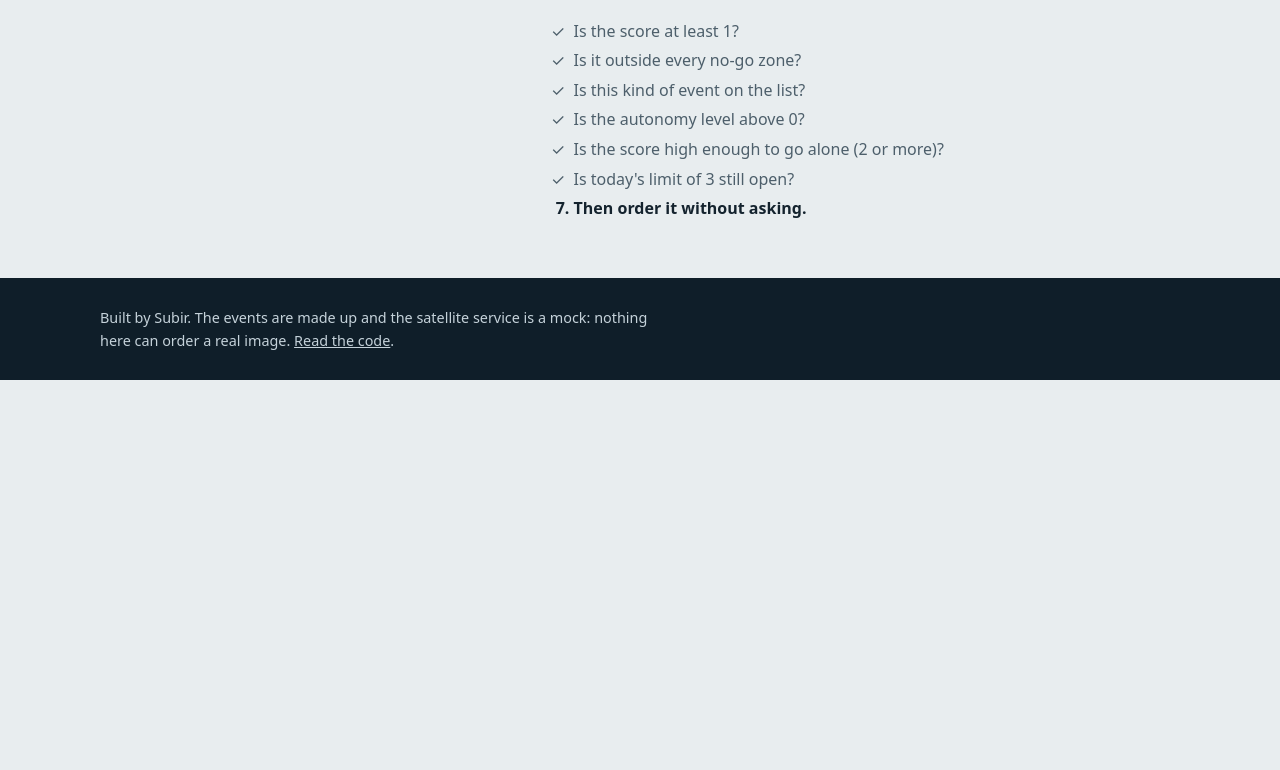
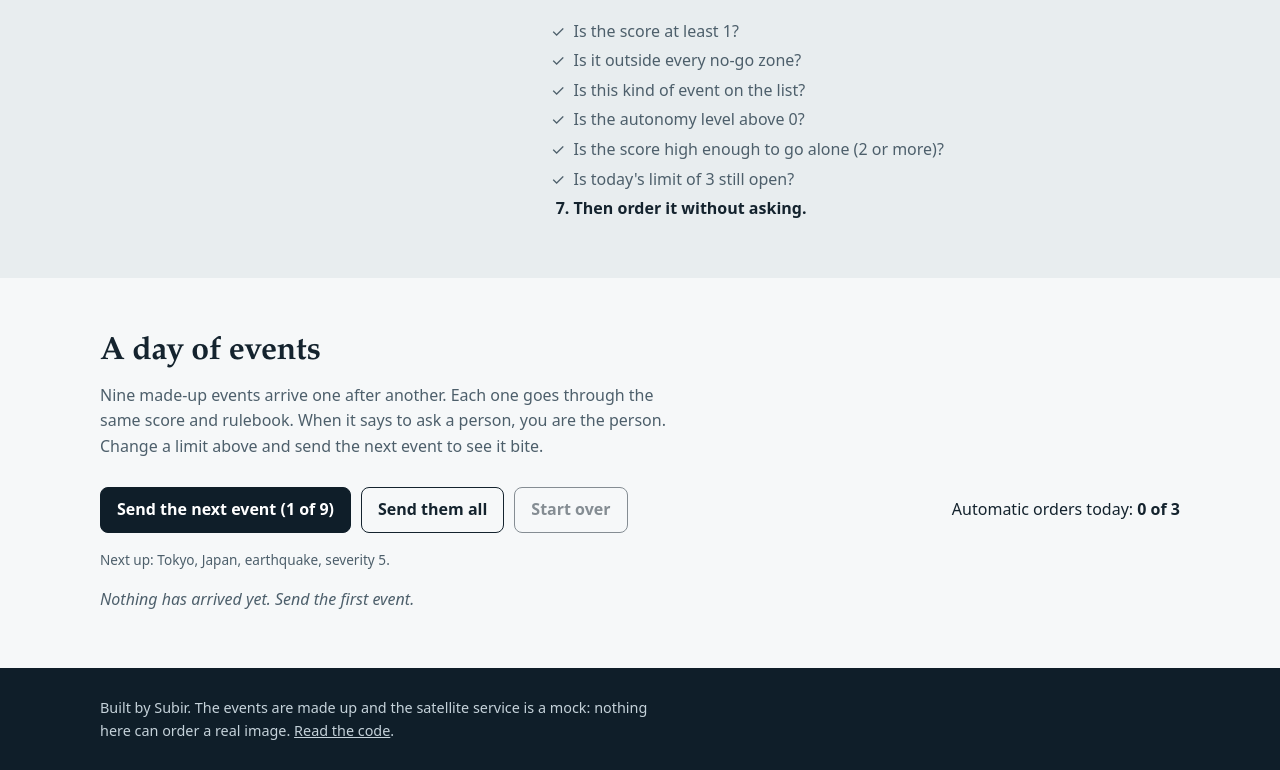
Before and after one commit to subir-raju/sar-scout, a React (Vite) app in the folder web/: page / in a window 1280 px wide. Shown: the part 1868-2638 px from the top of the page. Before the commit the page ends 2248 px from the top, so only its background shows below. Built offline with nearby package versions, Linux system fonts and the light colour scheme.

Commit message:
Replayed day of events with approve and decline

```diff
--- a/web/src/App.tsx
+++ b/web/src/App.tsx
@@ -2,11 +2,15 @@ import { useState } from "react";
 import { Footer, Header, Hero, Section } from "./components/Chrome";
 import { Playground } from "./components/Playground";
 import { PolicyPanel } from "./components/PolicyPanel";
+import { Workflow } from "./components/Workflow";
+import { emptyDay } from "./lib/day";
+import type { Day } from "./lib/day";
 import { DEFAULT_POLICY } from "./lib/scenarios";
 import type { Policy } from "./lib/types";
 
 export default function App() {
   const [policy, setPolicy] = useState<Policy>(DEFAULT_POLICY);
+  const [day, setDay] = useState<Day>(emptyDay);
 
   return (
     <>
@@ -27,6 +31,13 @@ export default function App() {
         >
           <Playground policy={policy} />
         </Section>
+                <Section
+          id="day"
+          title="A day of events"
+          lede="Nine made-up events arrive one after another. Each one goes through the same score and rulebook. When it says to ask a person, you are the person. Change a limit above and send the next event to see it bite."
+        >
+          <Workflow policy={policy} day={day} onChange={setDay} />
+        </Section>
       </main>
       <Footer />
     </>
--- /dev/null
+++ b/web/src/components/Workflow.tsx
@@ -0,0 +1,73 @@
+import { answer, emptyDay, finished, sendNext } from "../lib/day";
+import type { Day, Item, Status } from "../lib/day";
+import { SCENARIOS } from "../lib/scenarios";
+import type { Policy } from "../lib/types";
+import { cap } from "../lib/format";
+import { Verdict } from "./Verdict";
+
+const STATUS: Record<Status, string> = {
+  ordered: "Image ordered",
+  waiting: "Waiting for a person",
+  declined: "Declined by a person",
+  refused: "Refused, nothing ordered",
+};
+
+function Card({ item, onYes, onNo }: { item: Item; onYes: () => void; onNo: () => void }) {
+  const { scenario: s } = item;
+  const who = item.status === "ordered" ? (item.byPolicy ? " by the rulebook" : " after a person said yes") : "";
+  return (
+    <li className={`card card--${item.decision.action}`}>
+      <div className="card-top">
+        <h3>{s.place}</h3>
+        <Verdict action={item.decision.action} />
+      </div>
+      <p className="card-what">{cap(s.hazard)}, severity {s.severity}, {s.ageHours}h old, score {item.score.toFixed(2)}</p>
+      <p className="fine">{item.decision.reason}</p>
+      <p className={`status status--${item.status}`}>{STATUS[item.status]}{who}</p>
+      {item.status === "waiting" && (
+        <div className="card-actions">
+          <button type="button" className="btn btn--small btn--yes" onClick={onYes}>Approve</button>
+          <button type="button" className="btn btn--small" onClick={onNo}>Decline</button>
+        </div>
+      )}
+    </li>
+  );
+}
+
+export function Workflow({ policy, day, onChange }: { policy: Policy; day: Day; onChange: (next: Day) => void }) {
+  const done = finished(day);
+  const next = SCENARIOS[day.step];
+  const sendAll = () => {
+    let d = day;
+    while (!finished(d)) d = sendNext(d, policy);
+    onChange(d);
+  };
+
+  return (
+    <div className="day">
+      <div className="day-bar">
+        <button type="button" className="btn btn--primary" disabled={done} onClick={() => onChange(sendNext(day, policy))}>
+          {done ? "All events sent" : `Send the next event (${day.step + 1} of ${SCENARIOS.length})`}
+        </button>
+        <button type="button" className="btn" disabled={done} onClick={sendAll}>Send them all</button>
+        <button type="button" className="btn" disabled={day.step === 0} onClick={() => onChange(emptyDay())}>Start over</button>
+        <p className="counter" role="status">
+          Automatic orders today: <strong>{day.autoUsed} of {policy.auto_daily_cap}</strong>
+        </p>
+      </div>
+      {!done && <p className="fine">Next up: {next.place}, {next.hazard}, severity {next.severity}.</p>}
+
+      {day.items.length === 0 ? (
+        <p className="empty">Nothing has arrived yet. Send the first event.</p>
+      ) : (
+        <ul className="cards">
+          {[...day.items].reverse().map((item) => (
+            <Card key={item.scenario.id} item={item}
+              onYes={() => onChange(answer(day, item.scenario.id, true))}
+              onNo={() => onChange(answer(day, item.scenario.id, false))} />
+          ))}
+        </ul>
+      )}
+    </div>
+  );
+}
--- /dev/null
+++ b/web/src/lib/day.ts
@@ -0,0 +1,80 @@
+import { appendEntry } from "./audit";
+import type { AuditEntry } from "./audit";
+import { decide, scoreEvent } from "./engine";
+import { HOUR } from "./engine";
+import { SCENARIOS, arrivalTime } from "./scenarios";
+import type { Scenario } from "./scenarios";
+import type { Decision, ImageRecord, Policy } from "./types";
+
+export type Status = "ordered" | "waiting" | "declined" | "refused";
+
+export interface Item {
+  scenario: Scenario;
+  score: number;
+  decision: Decision;
+  status: Status;
+  byPolicy: boolean; // ordered by the rulebook alone, not by a person
+}
+
+export interface Day {
+  step: number;          // how many of the scenarios have arrived
+  items: Item[];
+  images: ImageRecord[]; // areas that already have an order, which lowers later scores
+  autoUsed: number;
+  entries: AuditEntry[];
+}
+
+export const emptyDay = (): Day => ({ step: 0, items: [], images: [], autoUsed: 0, entries: [] });
+export const finished = (day: Day) => day.step >= SCENARIOS.length;
+
+export function sendNext(day: Day, policy: Policy): Day {
+  const scenario = SCENARIOS[day.step];
+  if (!scenario) return day;
+  const now = arrivalTime(scenario);
+  const where = { latitude: scenario.latitude, longitude: scenario.longitude };
+  const score = scoreEvent(
+    { ...where, hazard: scenario.hazard, severity: scenario.severity, observedAt: now - scenario.ageHours * HOUR },
+    now,
+    day.images,
+  );
+  const decision = decide(policy, { id: scenario.id, hazard: scenario.hazard, ...where }, score, day.autoUsed);
+
+  const ordered = decision.action === "auto_submit";
+  const status: Status = ordered ? "ordered" : decision.action === "deny" ? "refused" : "waiting";
+  const item: Item = { scenario, score, decision, status, byPolicy: ordered };
+
+  return {
+    step: day.step + 1,
+    items: [...day.items, item],
+    images: ordered ? [...day.images, { ...where, takenAt: now }] : day.images,
+    autoUsed: day.autoUsed + (ordered ? 1 : 0),
+    // Records hold only whole numbers and strings: see canonical() in audit.ts.
+    entries: appendEntry(day.entries, {
+      type: "decision",
+      event: scenario.id,
+      action: decision.action,
+      reason: decision.reason,
+      level: decision.policy_level,
+      score: score.toFixed(2),
+      at: new Date(now).toISOString(),
+    }),
+  };
+}
+
+/* A person answers an event that was waiting. */
+export function answer(day: Day, id: string, yes: boolean): Day {
+  const item = day.items.find((i) => i.scenario.id === id);
+  if (!item || item.status !== "waiting") return day;
+  const now = arrivalTime(item.scenario);
+  const where = { latitude: item.scenario.latitude, longitude: item.scenario.longitude };
+  return {
+    ...day,
+    items: day.items.map((i) => (i === item ? { ...i, status: yes ? "ordered" : "declined" } : i)),
+    images: yes ? [...day.images, { ...where, takenAt: now }] : day.images,
+    entries: appendEntry(day.entries, {
+      type: yes ? "human_approved" : "human_declined",
+      event: id,
+      at: new Date(now).toISOString(),
+    }),
+  };
+}
--- a/web/src/styles.css
+++ b/web/src/styles.css
@@ -466,3 +466,77 @@ legend {
     grid-template-columns: minmax(0, 1fr);
   }
 }
+
+/* ---------- events ---------- */
+.day {
+  display: grid;
+  gap: 16px;
+}
+.day-bar {
+  display: flex;
+  flex-wrap: wrap;
+  gap: 10px;
+  align-items: center;
+}
+.counter {
+  margin-left: auto;
+}
+.cards {
+  list-style: none;
+  padding: 0;
+  margin: 0;
+  display: grid;
+  grid-template-columns: repeat(auto-fill, minmax(min(100%, 300px), 1fr));
+  gap: 14px;
+}
+.card {
+  background: #fff;
+  border: 1px solid var(--line);
+  border-top-width: 6px;
+  border-radius: 10px;
+  padding: 14px 16px;
+  display: grid;
+  gap: 6px;
+  align-content: start;
+}
+.card--auto_submit {
+  border-top-color: var(--auto);
+}
+.card--request_approval,
+.card--recommend {
+  border-top-color: var(--ask);
+}
+.card--deny {
+  border-top-color: var(--refuse);
+}
+.card-top {
+  display: flex;
+  justify-content: space-between;
+  align-items: flex-start;
+  gap: 10px;
+}
+.card-top h3 {
+  font-size: 1.1rem;
+}
+.card-what {
+  font-weight: 600;
+}
+.status {
+  font-weight: 600;
+  font-size: 0.92rem;
+}
+.status--ordered {
+  color: var(--auto-ink);
+}
+.status--waiting {
+  color: var(--ask-ink);
+}
+.status--refused,
+.status--declined {
+  color: var(--refuse-ink);
+}
+.card-actions {
+  display: flex;
+  gap: 8px;
+  margin-top: 4px;
+}
```
Also changed, not shown: 1 other file (tests, documents, lock files or other folders).
